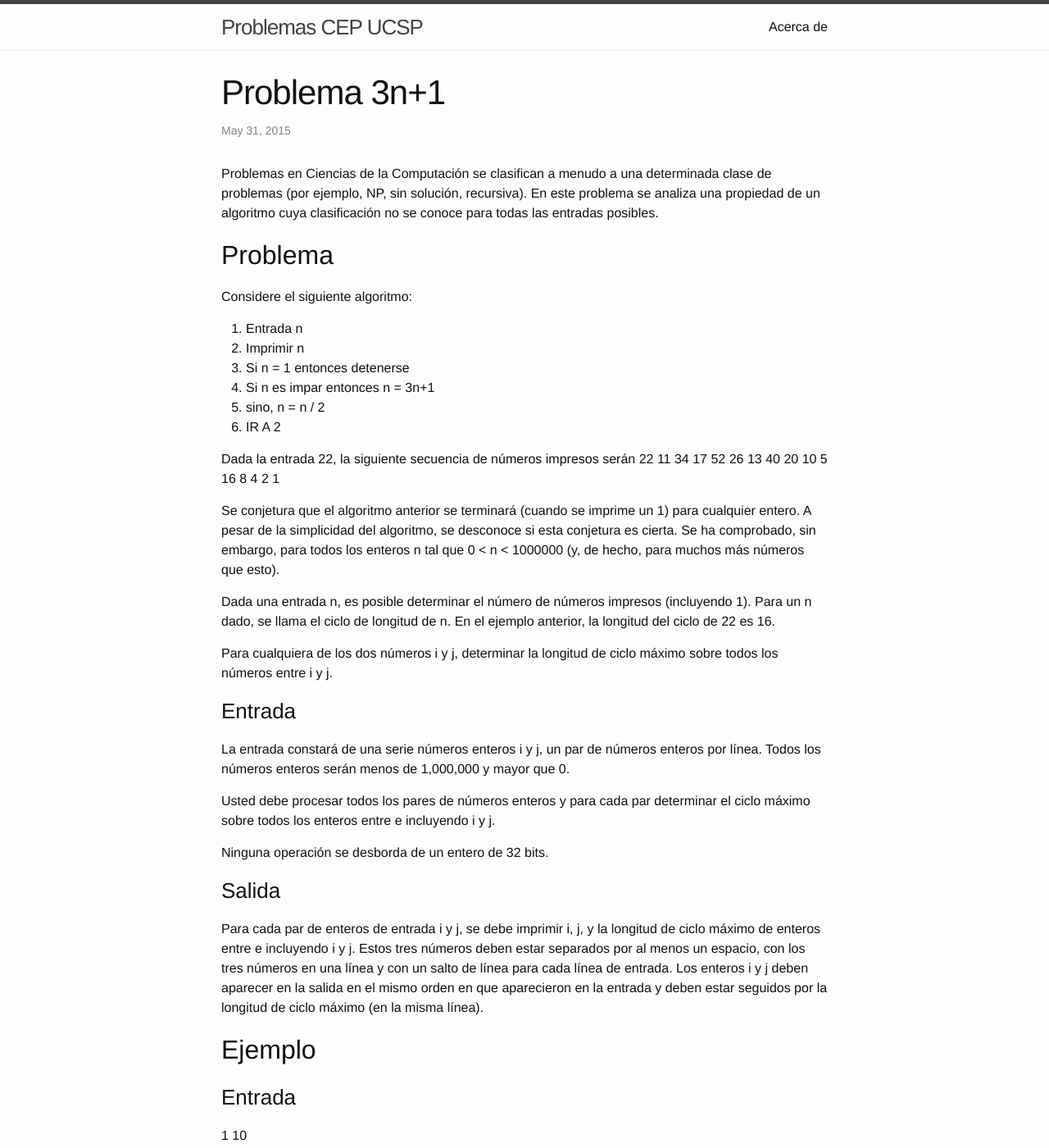
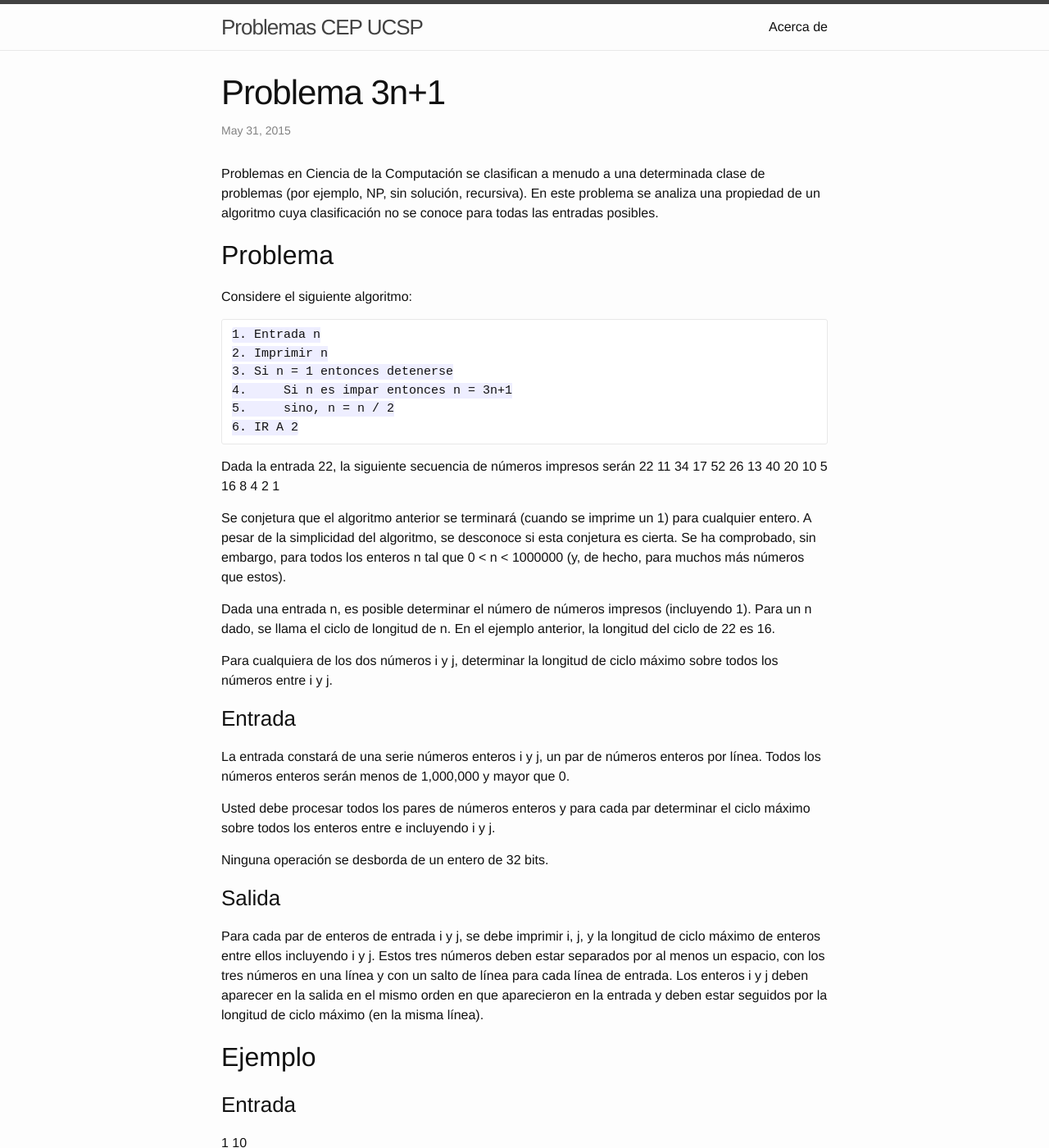
Before and after one commit to cs-ucsp/cep-problems, a Jekyll site: the page built from _posts/2015-05-31-problema-3n-1.md, in a window 1280 px wide and 1400 px high. Shown: the whole window at 82% size. Built offline with Jekyll 4.4.1, drawn with Linux system fonts in a browser that asks for light colours.

Commit message:
fixing format of renato's posts

```diff
--- a/_posts/2015-05-31-problema-3n-1.md
+++ b/_posts/2015-05-31-problema-3n-1.md
@@ -5,22 +5,22 @@ category: easy
 ---
 
 
-Problemas en Ciencias de la Computación se clasifican a menudo a una determinada clase de problemas (por ejemplo, NP, sin solución, recursiva). En este problema se analiza una propiedad de un algoritmo cuya clasificación no se conoce para todas las entradas posibles.
+Problemas en Ciencia de la Computación se clasifican a menudo a una determinada clase de problemas (por ejemplo, NP, sin solución, recursiva). En este problema se analiza una propiedad de un algoritmo cuya clasificación no se conoce para todas las entradas posibles.
 
 ## Problema
 
 Considere el siguiente algoritmo:
 
-1. Entrada n
-2. Imprimir n
-3. Si n = 1 entonces detenerse
-4.     Si n es impar entonces n = 3n+1
-5.     sino, n = n / 2
-6. IR A 2
+    1. Entrada n
+    2. Imprimir n
+    3. Si n = 1 entonces detenerse
+    4.     Si n es impar entonces n = 3n+1
+    5.     sino, n = n / 2
+    6. IR A 2
 
 Dada la entrada 22, la siguiente secuencia de números impresos serán 22 11 34 17 52 26 13 40 20 10 5 16 8 4 2 1
 
-Se conjetura que el algoritmo anterior se terminará (cuando se imprime un 1) para cualquier entero. A pesar de la simplicidad del algoritmo, se desconoce si esta conjetura es cierta. Se ha comprobado, sin embargo, para todos los enteros n tal que 0 < n < 1000000 (y, de hecho, para muchos más números que esto).
+Se conjetura que el algoritmo anterior se terminará (cuando se imprime un 1) para cualquier entero. A pesar de la simplicidad del algoritmo, se desconoce si esta conjetura es cierta. Se ha comprobado, sin embargo, para todos los enteros n tal que 0 < n < 1000000 (y, de hecho, para muchos más números que estos).
 
 Dada una entrada n, es posible determinar el número de números impresos (incluyendo 1). Para un n dado, se llama el ciclo de longitud de n. En el ejemplo anterior, la longitud del ciclo de 22 es 16.
 
@@ -36,7 +36,7 @@ Ninguna operación se desborda de un entero de 32 bits.
 
 ### Salida
 
-Para cada par de enteros de entrada i y j, se debe imprimir i, j, y la longitud de ciclo máximo de enteros entre e incluyendo i y j. Estos tres números deben estar separados por al menos un espacio, con los tres números en una línea y con un salto de línea para cada línea de entrada. Los enteros i y j deben aparecer en la salida en el mismo orden en que aparecieron en la entrada y deben estar seguidos por la longitud de ciclo máximo (en la misma línea).
+Para cada par de enteros de entrada i y j, se debe imprimir i, j, y la longitud de ciclo máximo de enteros entre ellos incluyendo i y j. Estos tres números deben estar separados por al menos un espacio, con los tres números en una línea y con un salto de línea para cada línea de entrada. Los enteros i y j deben aparecer en la salida en el mismo orden en que aparecieron en la entrada y deben estar seguidos por la longitud de ciclo máximo (en la misma línea).
 
 ## Ejemplo
 
```
Also changed, not shown: _posts/2015-05-31-es-este-el-problema-mas-facil.md (+18 -8 lines), _posts/2015-05-31-juego-de-conteo-de-jardin.md (+8 -4 lines).
